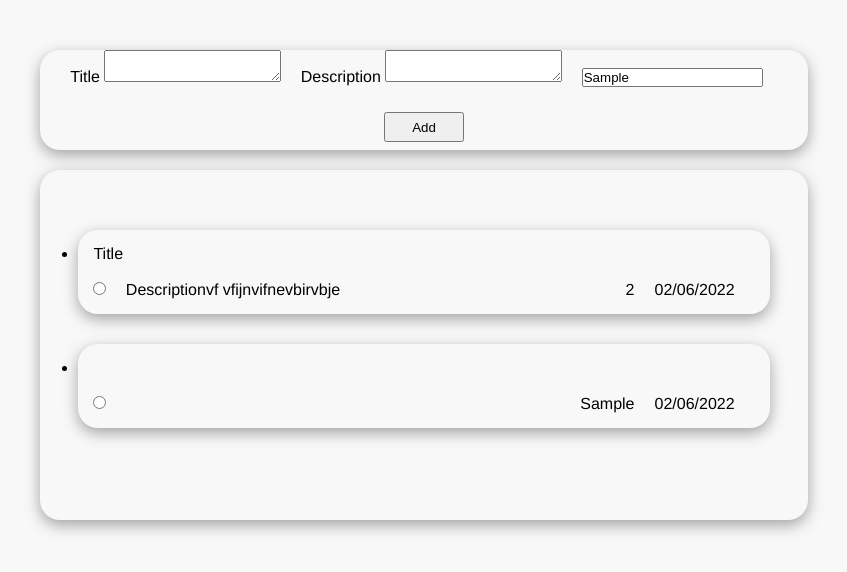
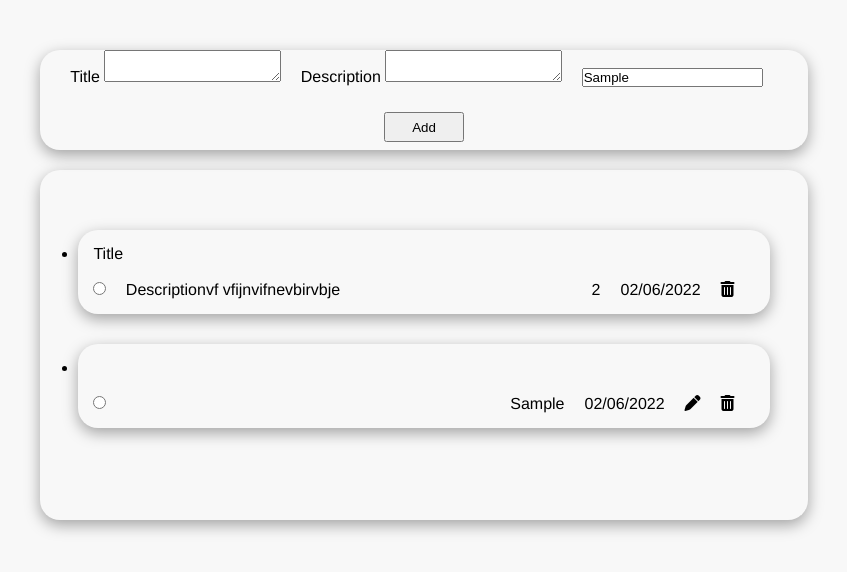
Before and after one commit to malak-joumaa/Todo-App, a plain HTML site: page index.html in a window 1280 px wide. Both pictures are taken after typing "Sample" into the empty fields and a click on the button "Add". Shown: the whole page, without its empty margins (216-1063 px from the left). Drawn offline with Linux system fonts and the light colour scheme.

Commit message:
Deleting todo

```diff
--- a/css/styles.css
+++ b/css/styles.css
@@ -59,9 +59,9 @@ button{
 .one-todo span{
     margin-right: 20px;
 }
-.point-td{
+.point-td, .date-td, .delete{
     float: right;
 }
-.date-td{
-    float: right;
+.delete{
+    cursor: pointer;
 }
--- a/index.html
+++ b/index.html
@@ -6,6 +6,7 @@
     <meta name="viewport" content="width=device-width, initial-scale=1.0">
     <title>Todo App</title>
     <link rel="stylesheet" href="css/styles.css">
+    <script src="https://kit.fontawesome.com/d8969b722a.js" crossorigin="anonymous"></script>
 </head>
 <body>
     <section>
@@ -29,6 +30,7 @@
                 <div>
                 <input type="radio" class="check-td">
                 <span class="desc-td">Descriptionvf vfijnvifnevbirvbje</span>
+                <span class="delete"><i class="fa-solid fa-trash-can"></i></span>
                 <span class="date-td">02/06/2022</span>
                 <span class="point-td">2</span>
                 </div>
--- a/js/todo.js
+++ b/js/todo.js
@@ -1,5 +1,4 @@
 // Add todo div elements
-
 var btn_add = $(".add-btn");
 //Single todo elements
 var single_todo = $(".one-todo");
@@ -7,6 +6,7 @@ var isDone = $(".check").is(':checked');
 var desc_td = $(".desc-td");
 var date_td = $(".date-td");
 var point_td = $(".point-td");
+var delete_li = $(".delete")
 
 var id = 0;
 cuurent_todo = 1;
@@ -22,11 +22,24 @@ $(".add").click(function(){
     id = Math.floor(Math.random()*1000);
     console.log(id);
     //
-    $('ul').append('<li class="one-todo">'
+    $('ul').append('<li class="one-todo" id="'+id+'">'
     +'<span class="title-td">'+title+'</span>'
     +'<br> <br> <div> <input type="radio" class="check-td">'
     +'<span class="desc-td">'+desc+'</span>'
+    +'<span class="delete"><i class="fa-solid fa-trash-can" lid="'+id+'"></i></span>'
+    +'<span class="delete"><i class="fa-solid fa-pen"></i></span>'
     +'<span class="date-td">'+createdAt+'</span>'
     +'<span class="point-td">'+priority+'</span>'
     +'</li>');
+    $("#title").text("");
+    $("#desc").text("");
+    $("#point").text("");
 });
+
+$('ul').on('click', '.fa-trash-can',function(){
+    $("#"+$(this).attr('lid')).remove();
+})
+
+$('ul').on('click', '.fa-trash-can',function(){
+    $("#"+$(this).attr('lid')).remove();
+})
```
